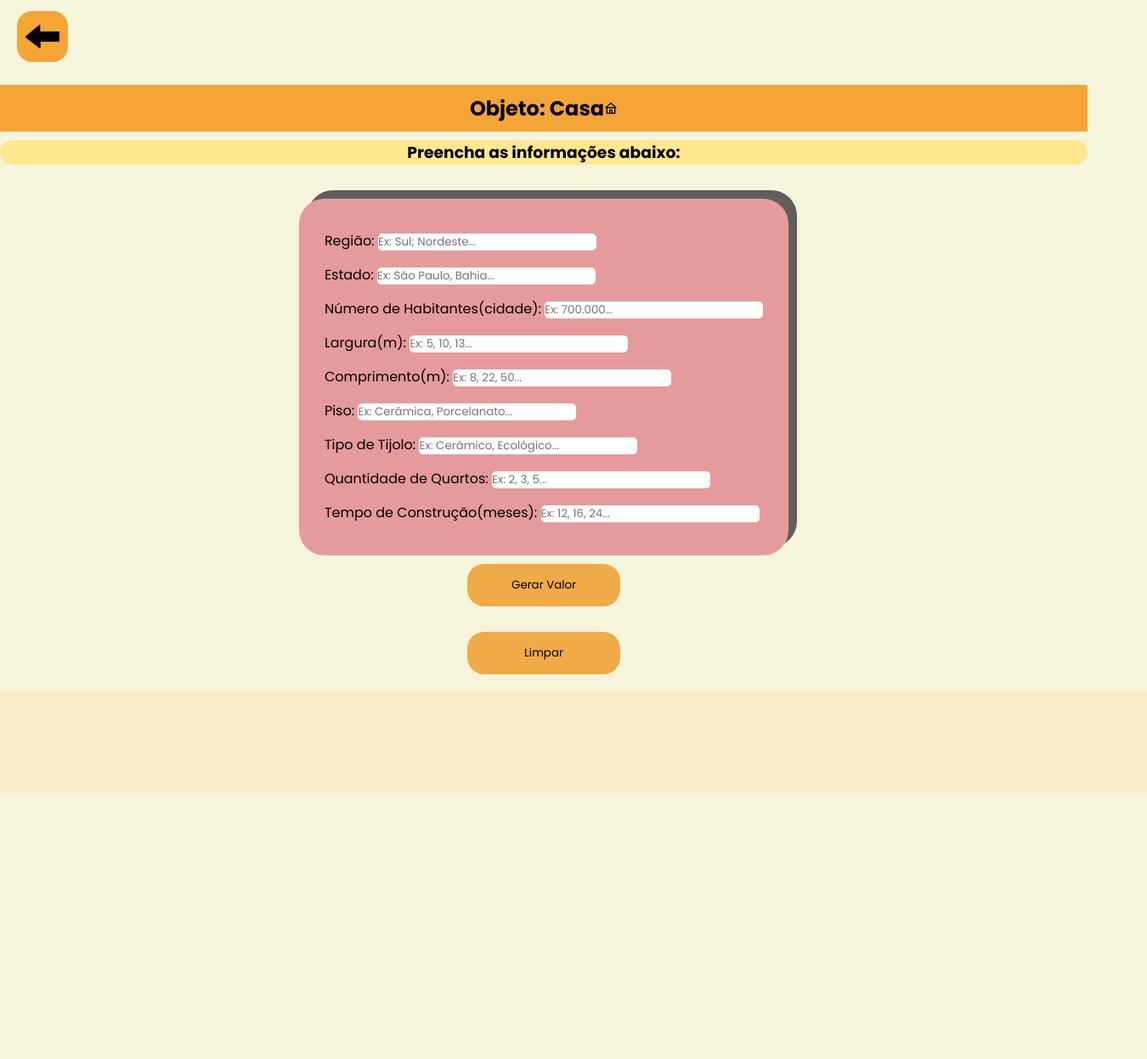
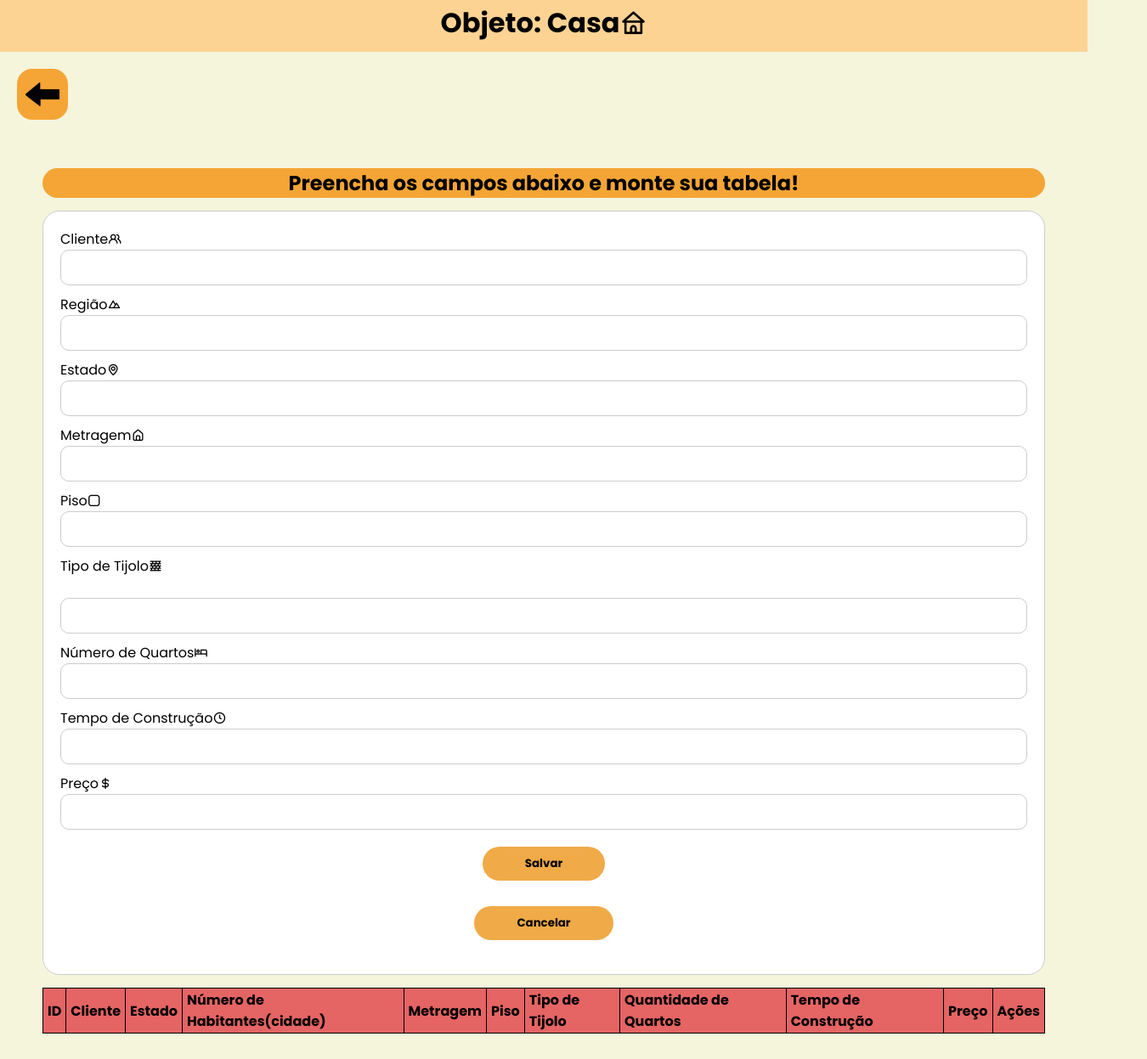
Before and after one commit to FranSRodrigues/ProjetoPOO, a plain HTML site: page CriarProjeto(Casa).html in a window 1280 px wide. Shown: the part 7-1254 px from the top of the page at 85% size, 1350 px wide, since content can reach past the window. Before the commit the page ends 941 px from the top, so only its background shows below. Drawn offline with nearby package versions, Linux system fonts and the light colour scheme.

Commit message:
Update CriarProjeto(Casa).html

```diff
--- a/CriarProjeto(Casa).html
+++ b/CriarProjeto(Casa).html
@@ -4,55 +4,105 @@
     <meta charset="UTF-8">
     <meta name="viewport" content="width=device-width, initial-scale=1.0">
     <link rel="stylesheet" href="https://unicons.iconscout.com/release/v4.0.8/css/line.css">
-    <title>Criar Projeto (Apartamento)</title>
-    <link rel="stylesheet" type="text/css" href="Styles/style4.css">
+    <title>Meus Projetos (Casa)</title>
+    <link rel="stylesheet" href="Styles/style5.css">
 </head>
 <body>
+
+    <header>
+        <h1>Objeto: Casa<i class="uil uil-home"></i></h1>
+    </header>
+
     <div class="seta">
         <ul>
             <li text-data="Login">
-                <a href="index.html">
+                <a href="Opcoes.html">
                     <img src="imagens/img-3.png" alt="">
                 </a>
             </li>
         </ul>
     </div>
 
-    <div class="compilacao">
-        <div class="titulo">
-        <h2>Objeto: Casa</h2>
-        <i class="uil uil-home"></i>
-        </div>
-        <div class="sub-titulo">
-        <h3>Preencha as informações abaixo:
-        </div>
-        <div class="container-input">
-        <div class="input">
-            <p>Região: <input type="text" id="regiao" placeholder="Ex: Sul; Nordeste..."></p>
-            <p>Estado: <input type="text" id="estado" placeholder="Ex: São Paulo, Bahia..."></p>
-            <p>Número de Habitantes(cidade): <input type="number" id="numeroHabitantes" placeholder="Ex: 700.000..."></p>
-            <p>Largura(m): <input type="number" id="largura" placeholder="Ex: 5, 10, 13..."></p>
-            <p>Comprimento(m): <input type="number" id="comprimento" placeholder="Ex: 8, 22, 50..."></p>
-            <p>Piso: <input type="text" id="piso" placeholder="Ex: Cerâmica, Porcelanato..."></p>
-            <p>Tipo de Tijolo: <input type="text" id="tipoTijolo" placeholder="Ex: Cerâmico, Ecológico..."></p>
-            <p>Quantidade de Quartos: <input type="number" id="quantidadeQuartos" placeholder="Ex: 2, 3, 5..."></p>
-            <p>Tempo de Construção(meses): <input type="number" id="tempoConstrucao" placeholder="Ex: 12, 16, 24..."></p>
-        </div>
-        </div>
-        </div>
-        <div class="adicionar">
-            <input type="button" value="Gerar Valor" id="botaoAdicionar" onclick="calcularOrcamento()">
-        </div>
-        <h3 id="resposta">
-        </h3>
-        <div id="mensagem-armazenamento">
-        </div>
-        <div class="limpar">
-        <input type="button" value="Limpar" id="botaoLimpar" onclick="limparInformacoes()">
+    <main>
+        <div class="lista-projetos">
+            <h2>Preencha os campos abaixo e monte sua tabela!</h2>
         </div>
 
-        <div class="barra-horizontal"></div>
+        <div class="armazenar-botoes">
+            <div class="linhaInput">
+                <p><label>Cliente</label><i class="uil uil-users-alt"></i></p>
+                <input type="text" id="cliente">
+            </div>
 
-    <script src="Scripts/script3.js"></script>
+            <div class="linhaInput">
+                <p><label>Região</label><i class="uil uil-mountains"></i></p>
+                <input type="text" id="regiao">
+            </div>
+
+            <div class="linhaInput">
+                <p><label>Estado</label><i class="uil uil-map-marker"></i></p>
+                <input type="text" id="estado">
+            </div>
+
+            <div class="linhaInput">
+                <p><label>Metragem</label><i class="uil uil-estate"></i></p>
+                <input type="number" id="metroQuadrado">
+            </div>
+
+            <div class="linhaInput">
+                <p><label>Piso</label><i class="uil uil-square-shape"></i></p>
+                <input type="text" id="piso">
+            </div>
+
+            <div class="linhaInput">
+                <p><label>Tipo de Tijolo<label><i class="uil uil-wall"></i></p><br />
+                <input type="text" id="tipoTijolo">
+            </div>
+
+            <div class="linhaInput">
+                <p><label>Número de Quartos</label><i class="uil uil-bed"></i></p>
+                <input type="number" id="quantidadeQuartos">
+            </div>
+
+            <div class="linhaInput">
+                <p><label>Tempo de Construção</label><i class="uil uil-clock"></i></p>
+                <input type="number" id="tempoConstrucao">
+            </div>
+
+            <div class="linhaInput">
+                <p><label>Preço</label><i class="uil uil-dollar-alt"></i></p>
+                <input type="number" id="preco">
+            </div>
+            <div class="botao1">
+            <button id="botao1" onclick="projeto.salvar()">Salvar</button>
+            </div>
+            <div class="botao2">
+            <button id="botao2" onclick="projeto.cancelar()">Cancelar</button>
+            </div>
+        </div>
+
+        <div class="conteudo">
+            <table border="1">
+                <thead>
+                    <th class="centro">ID</th>
+                    <th>Cliente</th>
+                    <th>Estado</th>
+                    <th>Número de Habitantes(cidade)</th>
+                    <th>Metragem</th>
+                    <th>Piso</th>
+                    <th>Tipo de Tijolo</th>
+                    <th>Quantidade de Quartos</th>
+                    <th>Tempo de Construção</th>
+                    <th>Preço</th>
+                    <th class="centro">Ações</th>
+                </thead>
+                <tbody id="tbody">
+
+                </tbody>
+            </table>
+        </div>
+    </main>
+
+  <script src="Scripts/script5.js"></script>
 </body>
 </html>
```
